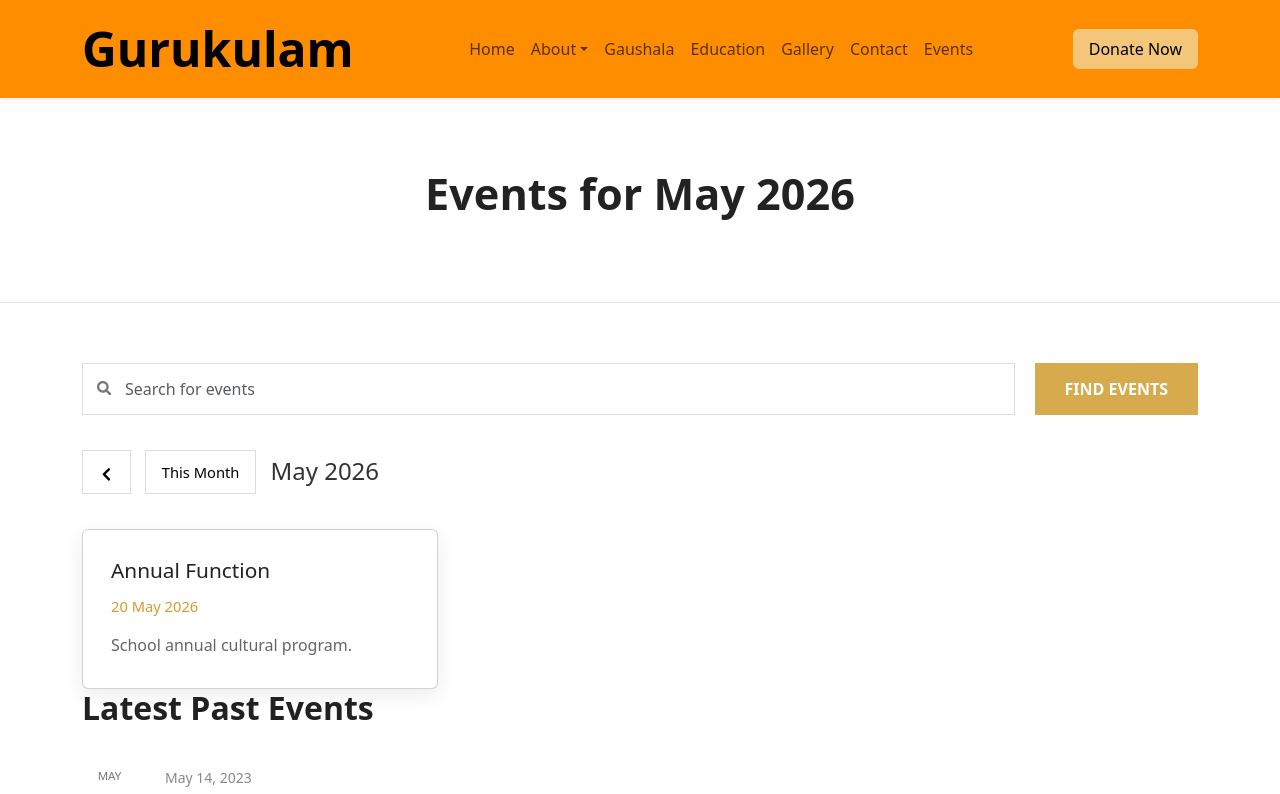
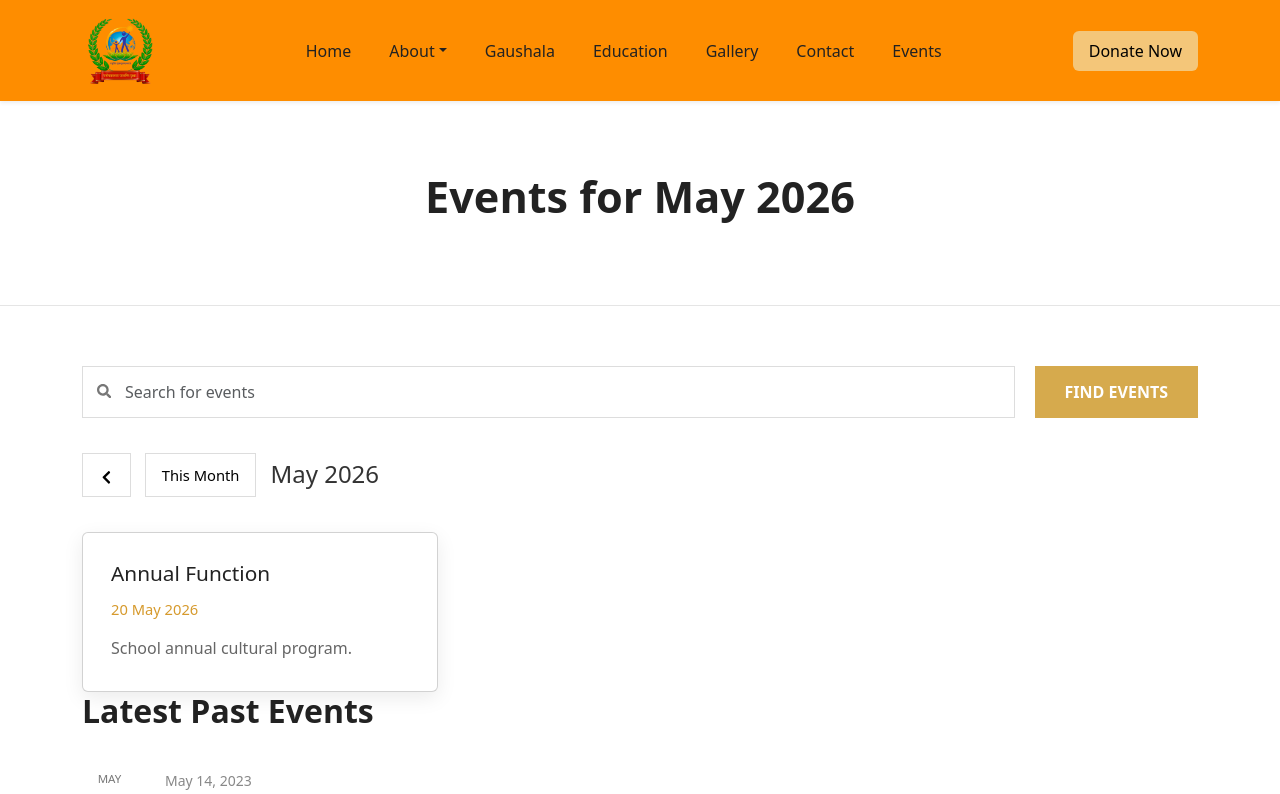
Before and after one commit to dipu4432/GURUKULAM, a React (Vite) app: page /events in a window 1280 px wide. Shown: the top 794 px of the page. Built offline with nearby package versions, Linux system fonts and the light colour scheme.

Commit message:
added logo and icon

```diff
--- a/index.html
+++ b/index.html
@@ -2,7 +2,7 @@
 <html lang="en">
   <head>
     <meta charset="UTF-8" />
-    <link rel="icon" type="image/svg+xml" href="/favicon.svg" />
+    <link rel="icon" type="image/svg+xml" href="/logo.png" />
     <meta name="viewport" content="width=device-width, initial-scale=1.0" />
     <title>gurukulam</title>
   </head>
--- a/src/components/navBar.css
+++ b/src/components/navBar.css
@@ -1,37 +1,127 @@
-/* Increase brand name size */
+/* =========================
+   NAVBAR
+========================= */
+
+.navbar {
+  position: sticky;
+  top: 0;
+  z-index: 999;
+}
+
+/* =========================
+   BRAND / LOGO
+========================= */
+
 .navbar-brand {
-  font-size: 3rem !important;   /* desktop */
+  display: flex;
+  align-items: center;
+  padding: 0;
+  font-size: 3rem !important;
   font-weight: 700;
 }
 
-/* Dropdown */
+.logo {
+  height: 75px;
+  width: auto;
+  object-fit: contain;
+  transition: 0.3s ease;
+}
+
+.logo:hover {
+  transform: scale(1.03);
+}
+
+/* =========================
+   NAV LINKS
+========================= */
+
+.nav-mobile {
+  gap: 10px;
+}
+
+.nav-mobile .nav-link {
+  color: #222 !important;
+  font-size: 1rem;
+  font-weight: 500;
+  transition: 0.3s ease;
+  padding: 8px 14px !important;
+}
+
+.nav-mobile .nav-link:hover {
+  color: #fff !important;
+}
+
+/* =========================
+   DROPDOWN
+========================= */
+
+.custom-dropdown .dropdown-toggle {
+  color: #222 !important;
+  font-weight: 500;
+  transition: 0.3s ease;
+}
+
+.custom-dropdown .dropdown-toggle:hover {
+  color: #fff !important;
+}
 
 .custom-dropdown .dropdown-menu {
   border: none;
   border-radius: 8px;
   padding: 10px 0;
+  margin-top: 10px;
   box-shadow: 0 8px 20px rgba(0, 0, 0, 0.12);
 }
 
 .custom-dropdown .dropdown-item {
   padding: 10px 18px;
   font-weight: 500;
-  transition: 0.3s;
+  transition: 0.3s ease;
 }
 
 .custom-dropdown .dropdown-item:hover {
-  background-color: #FE8D00;
+  background-color: #fe8d00;
   color: #fff;
 }
 
-/* Mobile responsive */
+/* =========================
+   DONATE BUTTON
+========================= */
+
+.navbar .btn {
+  transition: 0.3s ease;
+}
+
+.navbar .btn:hover {
+  transform: translateY(-2px);
+  background-color: #e8b964 !important;
+}
+
+/* =========================
+   TOGGLER
+========================= */
+
+.navbar-toggler {
+  border: none !important;
+  box-shadow: none !important;
+}
+
+/* =========================
+   TABLET VIEW
+========================= */
+
 @media (max-width: 991px) {
   .navbar-brand {
     font-size: 2rem !important;
   }
 
+  .logo {
+    height: 60px;
+  }
+
   .nav-mobile {
     gap: 10px !important;
+    margin-top: 15px;
   }
 
   .nav-mobile .nav-link {
@@ -44,7 +134,7 @@
   }
 
   .navbar .btn {
-    margin-top: 10px;
+    margin-top: 14px;
     width: 100%;
   }
 
@@ -55,6 +145,7 @@
     box-shadow: none;
     background: transparent;
     padding: 0;
+    margin-top: 0;
     margin-left: 10px;
   }
 
@@ -68,3 +159,30 @@
     color: #fff;
   }
 }
+
+/* =========================
+   MOBILE VIEW
+========================= */
+
+@media (max-width: 576px) {
+  .navbar {
+    padding: 4px 0;
+  }
+
+  .logo {
+    height: 52px;
+  }
+
+  .nav-mobile .nav-link {
+    font-size: 14px;
+  }
+
+  .navbar .btn {
+    font-size: 14px;
+    padding: 10px 14px !important;
+  }
+
+  .custom-dropdown .dropdown-item {
+    font-size: 13px;
+  }
+}
--- a/src/components/navBar.jsx
+++ b/src/components/navBar.jsx
@@ -3,8 +3,8 @@ import Nav from "react-bootstrap/Nav";
 import Navbar from "react-bootstrap/Navbar";
 import NavDropdown from "react-bootstrap/NavDropdown";
 import Button from "react-bootstrap/Button";
-
 import { Link } from "react-router-dom";
+import Logo from "../assets/logo.png";
 
 import "./navBar.css";
 
@@ -19,7 +19,7 @@ function NavBar() {
         <Container>
           {/* Logo */}
           <Navbar.Brand as={Link} to="/">
-            Gurukulam
+            <img src={Logo} alt="Gurukulam Logo" className="logo" />
           </Navbar.Brand>
 
           {/* Toggle */}
```
Also changed, not shown: public/logo.png (added), src/assets/Logo.png (added).
